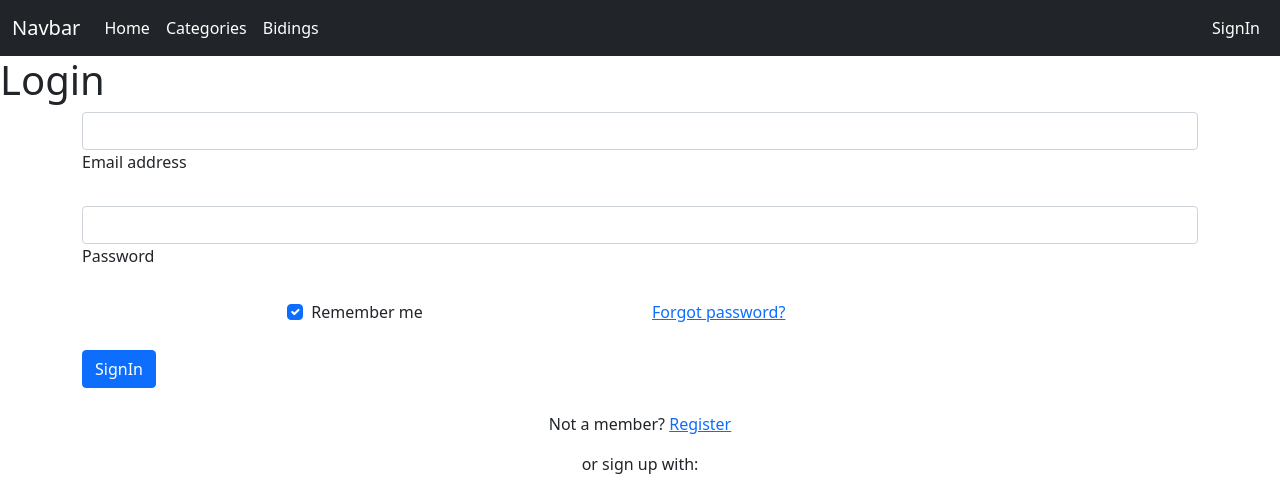
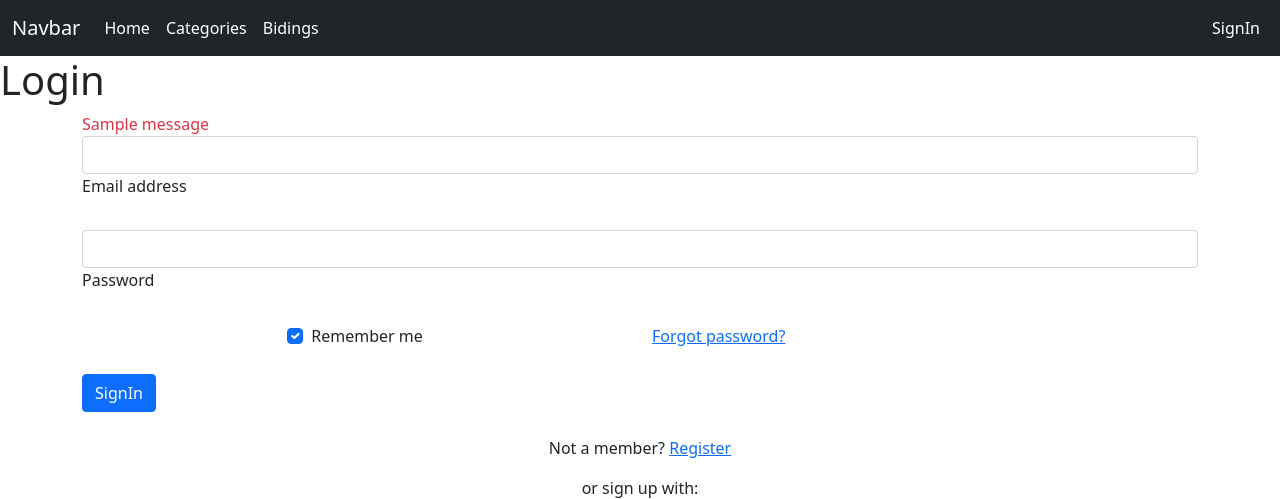
Before and after one commit to mahorbhaskar/farmer_bidding_system, a Django app: page /user/login/ in a window 1280 px wide. Shown: the top 499 px of the page. Run offline with Django 4.2, Linux system fonts and the light colour scheme; tables that the repository leaves empty hold one stand-in row (values such as "Sample post"); one stand-in notice (Sample message) is shown.

Commit message:
login functionality is complete

```diff
--- a/fbs/user/templates/login.html
+++ b/fbs/user/templates/login.html
@@ -4,6 +4,11 @@
 {% block content %}
 <h1>Login </h1>
 <div class="container">
+    {% if messages %}
+    {% for message in messages %}
+    <div class="text-danger">{{message}}</div>
+    {% endfor %}
+    {% endif %}
     <form action="{% url 'login' %}" method="post">
         {% csrf_token %}
         <!-- Email input -->
--- a/fbs/user/views.py
+++ b/fbs/user/views.py
@@ -1,5 +1,6 @@
 from django.shortcuts import render,redirect
 import logging
+from django.contrib import auth,messages
 from django.contrib.auth.decorators import login_required
 from .models import AuthUserExtension
 
@@ -25,21 +26,40 @@ def user_login(request):
     """
     try:
         if(request.method == "POST"):
-            contact_info = request.POST.get('contact_info')
-            password = request.POST.get('password')
-            print("contact >> ",contact_info)
-            print("password >> ",password)
-            user = AuthUserExtension.objects.filter(mobile=contact_info).exists()
-            print("user >> ",user)
-            if user:
-                print("user exists")
+            is_valid = validate_user(request)
+            if is_valid["success"]:
+                return redirect('home')
             else:
-                print("user no exists")
-            print("inside login post")
-            return render(request,'login.html')
+                messages.success(request, is_valid["message"])
+                return render(request,'login.html')
         else:
             print("inside login get")
             return render(request,'login.html')
     except Exception as e:
         logger.error(f'{repr(e)} -->{request.user.username}')
         return redirect("error404")
+
+def validate_user(request):
+    """
+        METHOD IS BEING USED TO VALIDATE USER
+    """
+    try:
+        contact_info = request.POST.get('contact_info')
+        password = request.POST.get('password')
+
+        user = AuthUserExtension.objects.filter(mobile=contact_info).exists()
+
+        if user:
+            user = auth.authenticate(username=contact_info,password=password)
+            print("check password >> ",user)
+            if not user:
+                return {"success":False,"message":"Incorrect credentails"}
+            else:
+                auth.login(request,user)
+                return {"success":True,"message":"login successfully"}
+        else:
+            return {"success":False,"message":"Incorrect credentails"}
+
+    except Exception as e:
+        logger.error(f'{repr(e)} -->{request.user.username}')
+        return redirect("error404")
```
